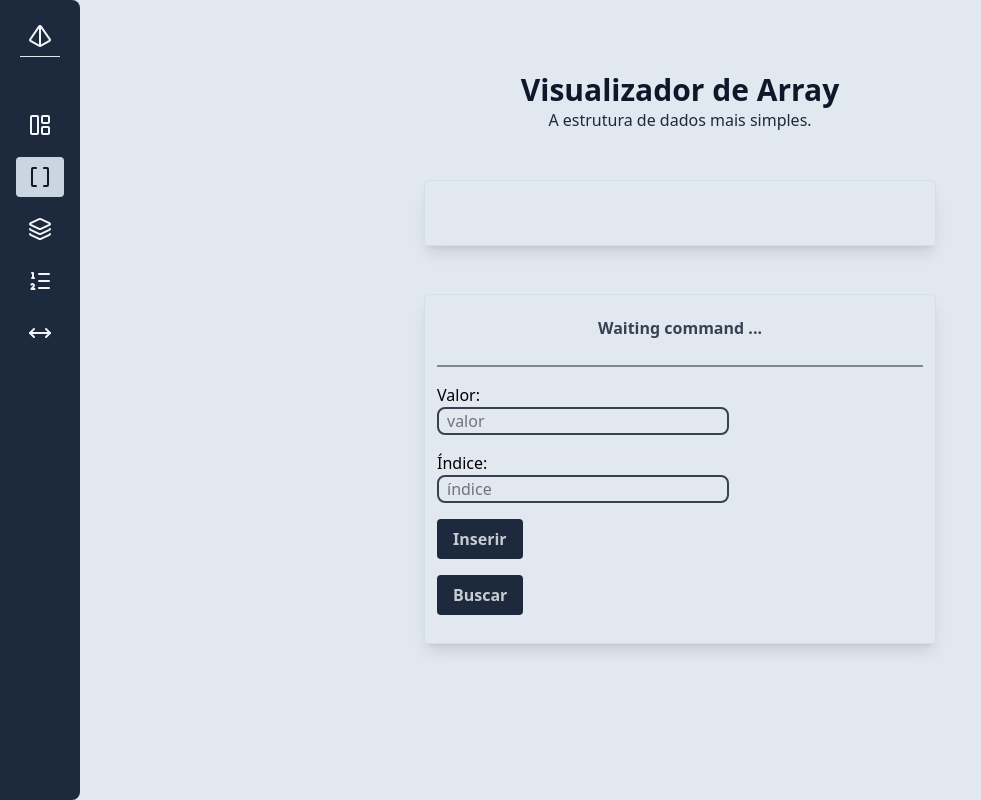
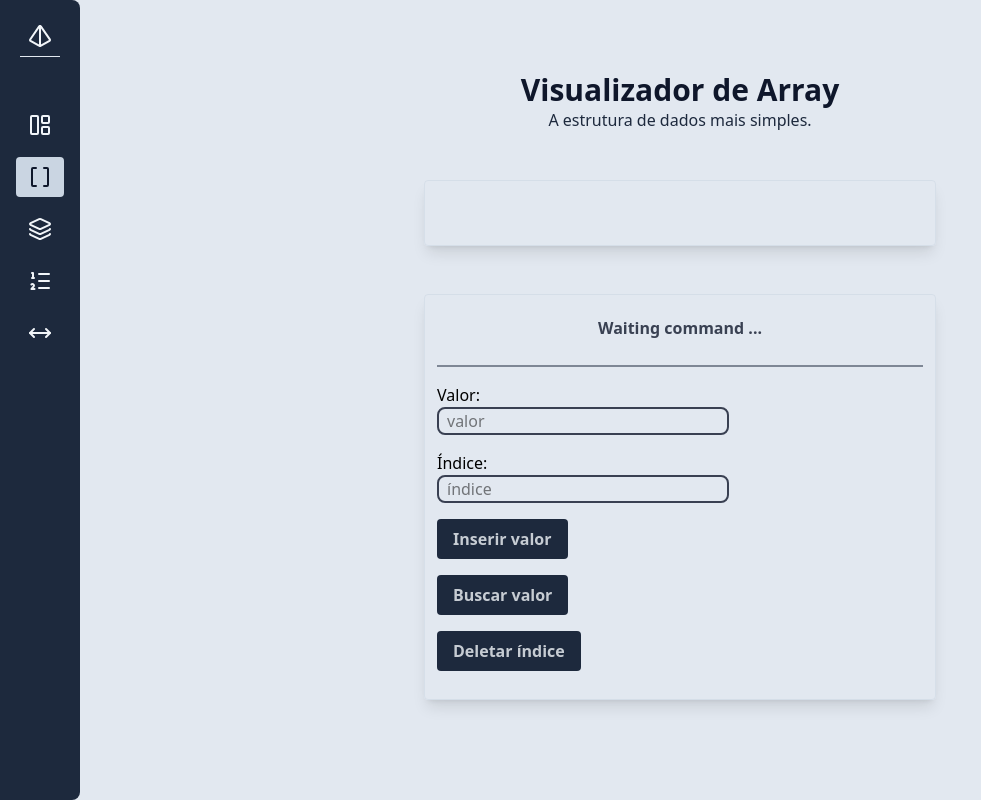
Before and after one commit to MathHenr/algorithm-visualizer, a Next.js app: page /array in a window 1280 px wide. Shown: the whole page, without its empty margins (0-981 px from the left). Built offline with nearby package versions, Linux system fonts and the light colour scheme.

Commit message:
feat: implement delete function in array structure class.

```diff
--- a/src/app/(structures)/array/page.tsx
+++ b/src/app/(structures)/array/page.tsx
@@ -40,6 +40,15 @@ export default function Array() {
     await play(steps, 800);
   }
 
+  async function handleDelete() {
+    const idx = parseInt(inputIndex);
+
+    if (isNaN(idx)) return;
+
+    const newArray = structure.delete(idx);
+    setDisplayArray(newArray);
+  }
+
   return (
     <div className="w-full sm:max-w-4xl sm:min-w-lg mx-auto space-y-12 py-8">
       <header className="flex flex-col items-center">
@@ -75,8 +84,10 @@ export default function Array() {
                     : "#cad5e2",
               }}
               className={clsx(
-                "relative flex flex-col max-sm:w-15 max-sm:h-15 w-18 h-18 items-center justify-center border rounded shadow-2xl transition",
+                "relative flex flex-col max-sm:w-15 max-sm:h-15 w-18 h-18 items-center justify-center border rounded shadow-2xl overflow-hidden",
               )}
+              title={item?.toString()}
+              aria-label={item?.toString()}
             >
               <span className="absolute top-1 text-[10px] font-bold text-slate-900/80">
                 index: {index}
@@ -105,6 +116,7 @@ export default function Array() {
         currentStep={currentStep}
         handleUpdate={handleUpdate}
         handleSearch={handleSearch}
+        handleDelete={handleDelete}
       />
     </div>
   );
--- a/src/components/ControlPanel/index.tsx
+++ b/src/components/ControlPanel/index.tsx
@@ -12,6 +12,7 @@ interface ControlPanelProps {
   currentStep: AnimationStep | null;
   handleUpdate: () => void;
   handleSearch: () => void;
+  handleDelete: () => void;
 }
 
 export function ControlPanel({
@@ -23,6 +24,7 @@ export function ControlPanel({
   currentStep,
   handleSearch,
   handleUpdate,
+  handleDelete,
 }: ControlPanelProps) {
   return (
     <section className="flex flex-col gap-4 items-center p-3 border border-slate-300/50 shadow-lg rounded">
@@ -66,10 +68,13 @@ export function ControlPanel({
 
         <div className="flex flex-col gap-4">
           <Button handle={handleUpdate} isPlaying={isPlaying}>
-            Inserir
+            Inserir valor
           </Button>
           <Button handle={handleSearch} isPlaying={isPlaying}>
-            Buscar
+            Buscar valor
+          </Button>
+          <Button handle={handleDelete} isPlaying={isPlaying}>
+            Deletar índice
           </Button>
         </div>
       </div>
--- a/src/core/array-structure.ts
+++ b/src/core/array-structure.ts
@@ -8,8 +8,8 @@ export class ArrayStructure<T> {
   }
 
   // Implementing a visual linear search
-  find(value: T): AnimationStep<T>[] {
-    const steps: AnimationStep<T>[] = [];
+  find(value: T): AnimationStep[] {
+    const steps: AnimationStep[] = [];
 
     for (let i = 0; i < this.items.length; i++) {
       steps.push({
@@ -32,6 +32,11 @@ export class ArrayStructure<T> {
     return steps;
   }
 
+  delete(index: number) {
+    this.items.splice(index, 1);
+    return [...this.items];
+  }
+
   update(index: number, value: T) {
     this.items[index] = value;
     return [...this.items];
```
